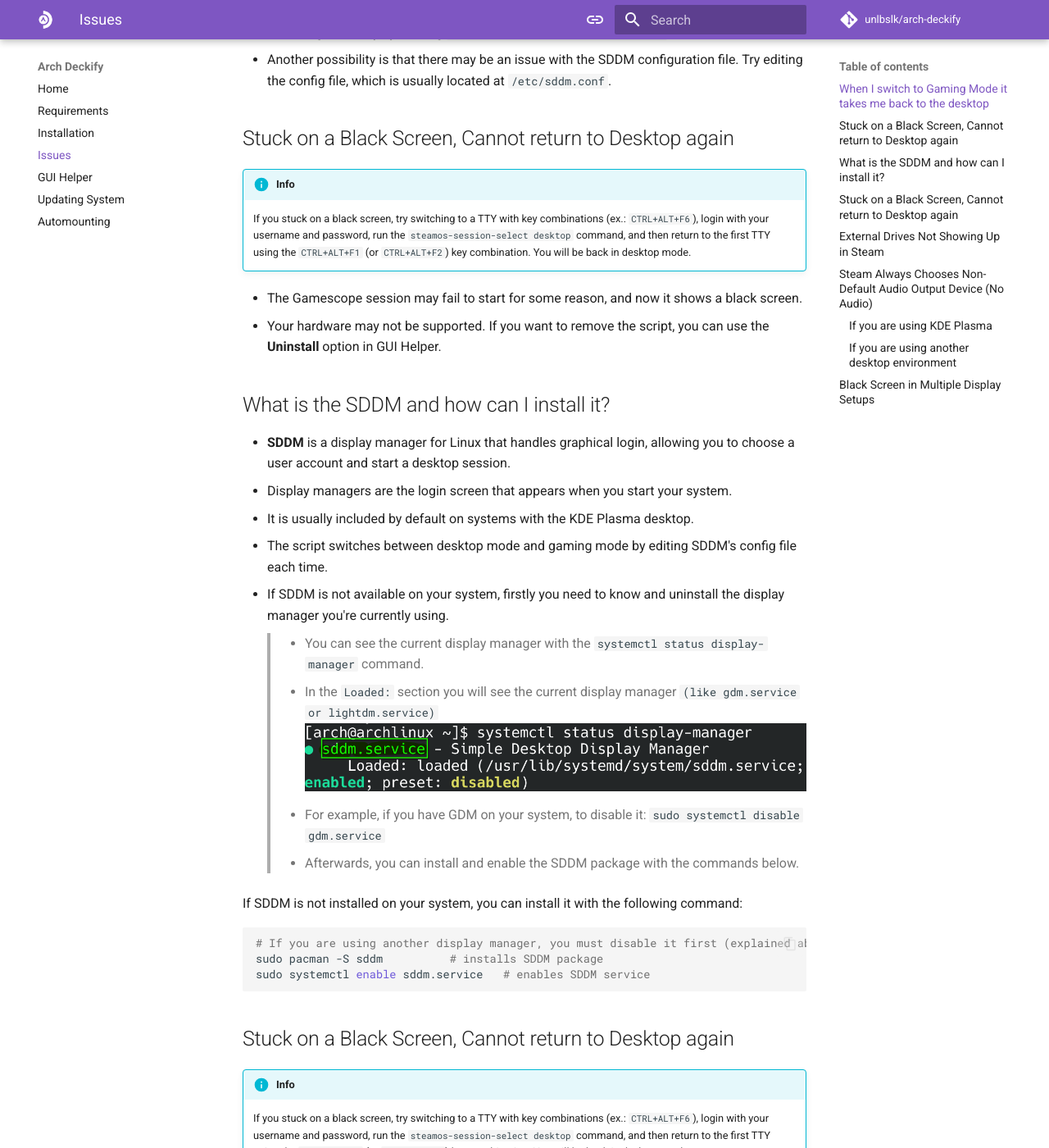
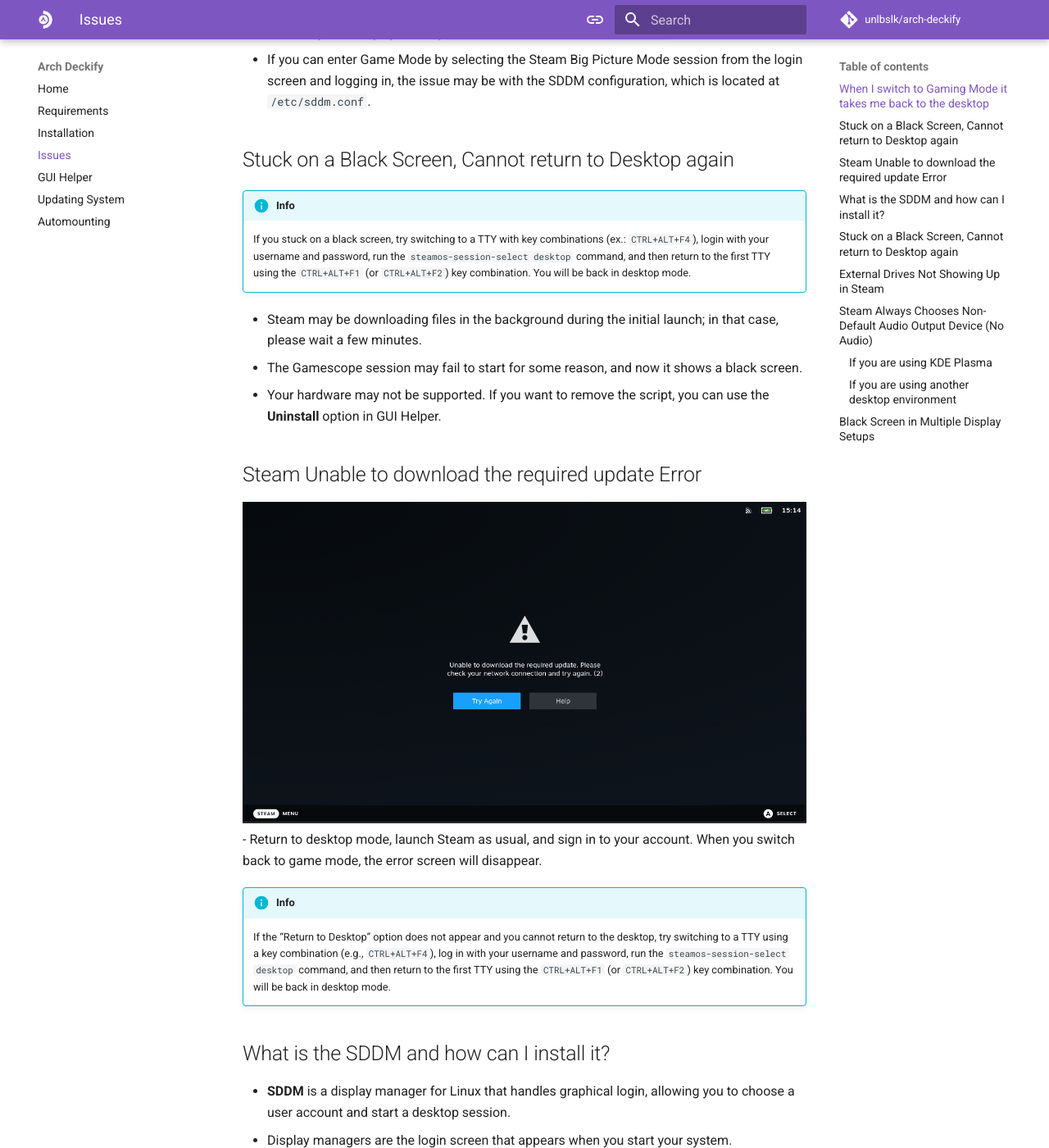
Before and after one commit to unlbslk/arch-deckify, an MkDocs documentation site: the page built from docs_src/issues.md, in a window 1280 px wide and 1400 px high, scrolled down 387 px. Shown: the whole window at 82% size. Built offline with MkDocs 1.6.1 and Material for MkDocs 9.7.7, drawn with Linux system fonts in a browser that asks for light colours; comment, search, counter and statistics services are not loaded.

Commit message:
Update FAQ and known issues in issues.md

```diff
--- a/docs_src/issues.md
+++ b/docs_src/issues.md
@@ -3,13 +3,20 @@
 ## When I switch to Gaming Mode it takes me back to the desktop
 - The Gamescope session may fail to start for some reason.
 - Alternatively, there might be an issue with the shortcut used to switch to Game Mode. Try switching manually by running `steamos-session-select gamescope`  in the terminal.
-- Another possibility is that there may be an issue with the SDDM configuration file. Try editing the config file, which is usually located at `/etc/sddm.conf`.
+- If you can enter Game Mode by selecting the Steam Big Picture Mode session from the login screen and logging in, the issue may be with the SDDM configuration, which is located at `/etc/sddm.conf`.
 
 ## Stuck on a Black Screen, Cannot return to Desktop again
 !!! info
-	If you stuck on a black screen, try switching to a TTY with key combinations (ex.: `CTRL+ALT+F6`), login with your username and password, run the `steamos-session-select desktop` command, and then return to the first TTY using the `CTRL+ALT+F1` (or `CTRL+ALT+F2`) key combination. You will be back in desktop mode.
+	If you stuck on a black screen, try switching to a TTY with key combinations (ex.: `CTRL+ALT+F4`), login with your username and password, run the `steamos-session-select desktop` command, and then return to the first TTY using the `CTRL+ALT+F1` (or `CTRL+ALT+F2`) key combination. You will be back in desktop mode.
+- Steam may be downloading files in the background during the initial launch; in that case, please wait a few minutes.
 - The Gamescope session may fail to start for some reason, and now it shows a black screen.
 - Your hardware may not be supported. If you want to remove the script, you can use the **Uninstall** option in GUI Helper.
+
+## Steam Unable to download the required update Error
+![Display Manager Service](images/steam-network-issue.png)
+- Return to desktop mode, launch Steam as usual, and sign in to your account. When you switch back to game mode, the error screen will disappear.
+!!! info
+	If the “Return to Desktop” option does not appear and you cannot return to the desktop, try switching to a TTY using a key combination (e.g., `CTRL+ALT+F4`), log in with your username and password, run the `steamos-session-select desktop` command, and then return to the first TTY using the `CTRL+ALT+F1` (or `CTRL+ALT+F2`) key combination. You will be back in desktop mode.
 
 ## What is the SDDM and how can I install it?
 - **SDDM** is a display manager for Linux that handles graphical login, allowing you to choose a user account and start a desktop session.
@@ -32,7 +39,7 @@
 
 ## Stuck on a Black Screen, Cannot return to Desktop again
 !!! info
-	If you stuck on a black screen, try switching to a TTY with key combinations (ex.: `CTRL+ALT+F6`), login with your username and password, run the `steamos-session-select desktop` command, and then return to the first TTY using the `CTRL+ALT+F1` (or `CTRL+ALT+F2`) key combination. You will be back in desktop mode.
+	If you stuck on a black screen, try switching to a TTY with key combinations (ex.: `CTRL+ALT+F4`), login with your username and password, run the `steamos-session-select desktop` command, and then return to the first TTY using the `CTRL+ALT+F1` (or `CTRL+ALT+F2`) key combination. You will be back in desktop mode.
 - The Gamescope session may fail to start for some reason, and now it shows a black screen.
 - Your hardware may not be supported. If you want to remove the script, you can use the **Uninstall** option in GUI Helper.
 
```
